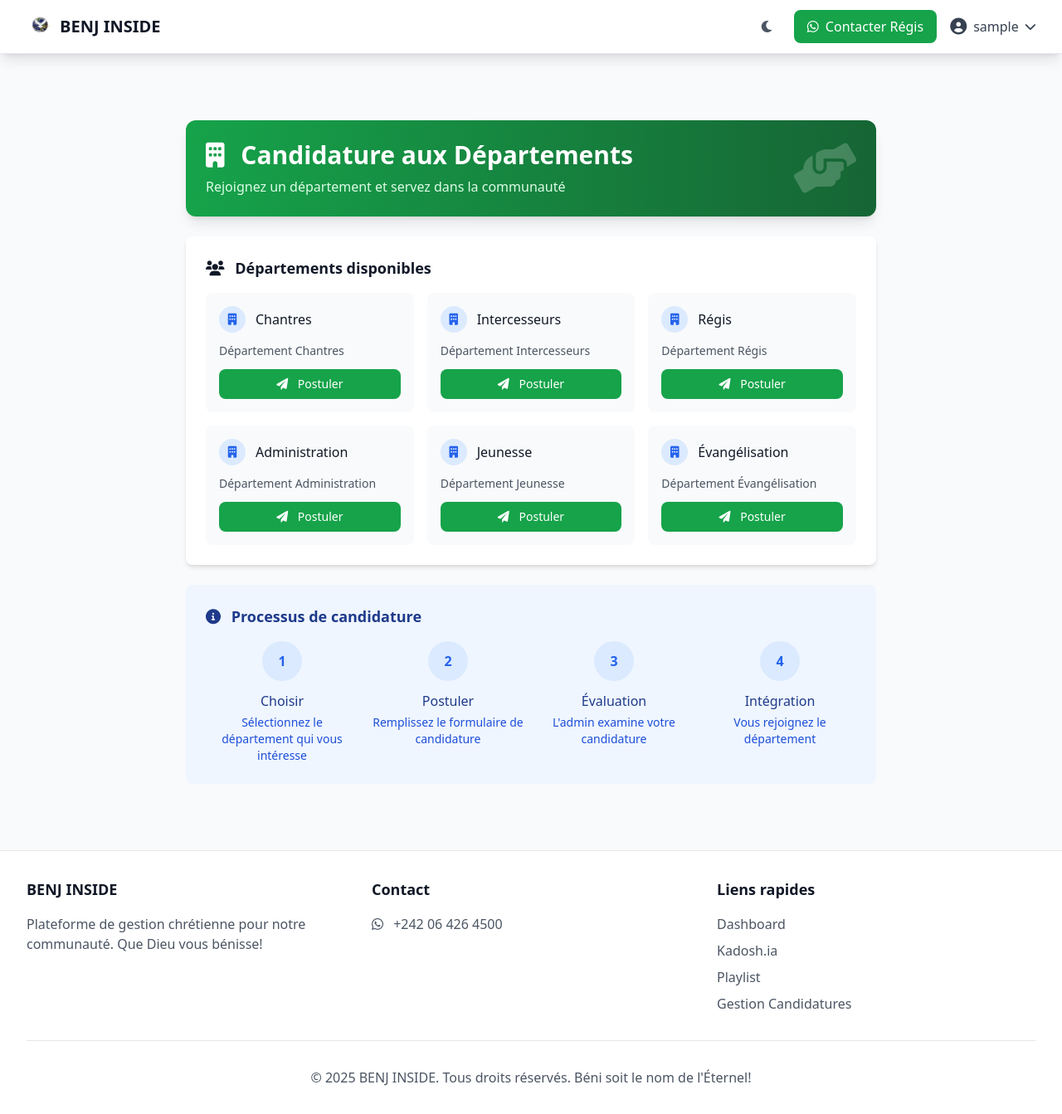
After one commit to Richy-and/BENJ_SUPER, a Flask app: page /department-requests/candidatures in a window 1280 px wide. The commit adds this page. Shown: the whole page at 83% size. Run offline with Flask 3, Linux system fonts and the light colour scheme; the visitor is signed in with stand-in values (Sample User, id 1); some libraries are stand-ins or nearby versions.

Commit message:
Allow members to apply for departments and notify admins of new applications
Implements department candidature feature with dashboard notifications for admins and adds department_candidatures route and template.

Replit-Commit-Author: Agent
Replit-Commit-Session-Id: 565ac0b4-8b9b-4fe5-aace-b84b2958c81a
Replit-Commit-Screenshot-Url: https://storage.googleapis.com/screenshot-production-us-central1/670d1683-97da-4c4e-8755-c975f56bb6a1/565ac0b4-8b9b-4fe5-aace-b84b2958c81a/lcr07PT

```diff
--- a/routes/department_requests.py
+++ b/routes/department_requests.py
@@ -176,6 +176,24 @@ def my_department_requests():
 
     return render_template('dashboard/my_department_requests.html', mes_demandes=mes_demandes)
 
+@department_requests_bp.route('/candidatures')
+@require_login
+def department_candidatures():
+    """Page principale des candidatures pour les membres"""
+    user = get_current_user()
+
+    # Récupérer les départements disponibles
+    departments = Department.query.all()
+
+    # Récupérer les candidatures existantes de l'utilisateur
+    mes_candidatures = DepartmentRequest.query.filter_by(user_id=user.id).join(Department).order_by(
+        DepartmentRequest.created_at.desc()
+    ).all()
+
+    return render_template('dashboard/department_candidature.html',
+                         departments=departments,
+                         mes_candidatures=mes_candidatures)
+
 @department_requests_bp.route('/department-request', methods=['GET', 'POST'])
 @require_login
 def create_department_request():
--- a/templates/base.html
+++ b/templates/base.html
@@ -149,6 +149,11 @@
                                 <li><a href="{{ url_for('dashboard.dashboard') }}" class="text-gray-600 dark:text-gray-400 hover:text-primary-600">Dashboard</a></li>
                                 <li><a href="{{ url_for('dashboard.chatbot') }}" class="text-gray-600 dark:text-gray-400 hover:text-primary-600">Kadosh.ia</a></li>
                                 <li><a href="{{ url_for('dashboard.playlist') }}" class="text-gray-600 dark:text-gray-400 hover:text-primary-600">Playlist</a></li>
+                                {% if session.user_role == 'admin' %}
+                                <li><a href="{{ url_for('department_requests.admin_department_requests') }}" class="text-gray-600 dark:text-gray-400 hover:text-primary-600">Gestion Candidatures</a></li>
+                                {% elif session.user_role == 'membre' %}
+                                <li><a href="{{ url_for('department_requests.department_candidatures') }}" class="text-gray-600 dark:text-gray-400 hover:text-primary-600">Candidatures</a></li>
+                                {% endif %}
                             {% else %}
                                 <li><a href="{{ url_for('auth.login') }}" class="text-gray-600 dark:text-gray-400 hover:text-primary-600">Se connecter</a></li>
                                 <li><a href="{{ url_for('auth.register') }}" class="text-gray-600 dark:text-gray-400 hover:text-primary-600">S'inscrire</a></li>
--- /dev/null
+++ b/templates/dashboard/department_candidature.html
@@ -0,0 +1,230 @@
+{% extends "base.html" %}
+
+{% block title %}Candidature Département{% endblock %}
+
+{% block content %}
+<div class="max-w-4xl mx-auto py-6 sm:px-6 lg:px-8">
+    <div class="px-4 py-6 sm:px-0">
+        <!-- Header -->
+        <div class="bg-gradient-to-r from-green-600 to-green-800 text-white rounded-xl shadow-lg p-6 mb-6">
+            <div class="flex items-center justify-between">
+                <div>
+                    <h1 class="text-3xl font-bold mb-2">
+                        <i class="fas fa-building mr-3"></i>
+                        Candidature aux Départements
+                    </h1>
+                    <p class="text-green-100">
+                        Rejoignez un département et servez dans la communauté
+                    </p>
+                </div>
+                <div class="hidden md:block">
+                    <i class="fas fa-hands-helping text-6xl opacity-20"></i>
+                </div>
+            </div>
+        </div>
+
+        <!-- Statut des candidatures existantes -->
+        {% if mes_candidatures %}
+        <div class="bg-white dark:bg-gray-800 rounded-lg shadow-md p-6 mb-6">
+            <h2 class="text-lg font-semibold text-gray-900 dark:text-white mb-4">
+                <i class="fas fa-history mr-2"></i>
+                Mes candidatures en cours
+            </h2>
+            <div class="space-y-3">
+                {% for candidature in mes_candidatures %}
+                <div class="flex items-center justify-between p-3 bg-gray-50 dark:bg-gray-700 rounded-lg">
+                    <div class="flex items-center">
+                        <div class="w-10 h-10 bg-blue-100 dark:bg-blue-900 rounded-full flex items-center justify-center mr-3">
+                            <i class="fas fa-building text-blue-600"></i>
+                        </div>
+                        <div>
+                            <h3 class="font-medium text-gray-900 dark:text-white">
+                                {{ candidature.department.nom }}
+                            </h3>
+                            <p class="text-sm text-gray-600 dark:text-gray-400">
+                                Rôle: {{ candidature.role_requested }}
+                            </p>
+                        </div>
+                    </div>
+                    <div class="flex items-center">
+                        <span class="px-3 py-1 text-xs font-medium rounded-full
+                            {% if candidature.statut == 'en_attente' %}bg-yellow-100 text-yellow-800 dark:bg-yellow-900 dark:text-yellow-200{% endif %}
+                            {% if candidature.statut == 'approuve' %}bg-green-100 text-green-800 dark:bg-green-900 dark:text-green-200{% endif %}
+                            {% if candidature.statut == 'rejete' %}bg-red-100 text-red-800 dark:bg-red-900 dark:text-red-200{% endif %}">
+                            {% if candidature.statut == 'en_attente' %}En attente{% endif %}
+                            {% if candidature.statut == 'approuve' %}Approuvée{% endif %}
+                            {% if candidature.statut == 'rejete' %}Rejetée{% endif %}
+                        </span>
+                    </div>
+                </div>
+                {% endfor %}
+            </div>
+        </div>
+        {% endif %}
+
+        <!-- Départements disponibles -->
+        <div class="bg-white dark:bg-gray-800 rounded-lg shadow-md p-6 mb-6">
+            <h2 class="text-lg font-semibold text-gray-900 dark:text-white mb-4">
+                <i class="fas fa-users mr-2"></i>
+                Départements disponibles
+            </h2>
+            <div class="grid grid-cols-1 md:grid-cols-2 lg:grid-cols-3 gap-4">
+                {% for department in departments %}
+                <div class="bg-gray-50 dark:bg-gray-700 rounded-lg p-4 hover:shadow-md transition-shadow">
+                    <div class="flex items-center mb-3">
+                        <div class="w-8 h-8 bg-blue-100 dark:bg-blue-900 rounded-full flex items-center justify-center mr-3">
+                            <i class="fas fa-building text-blue-600 text-sm"></i>
+                        </div>
+                        <h3 class="font-medium text-gray-900 dark:text-white">
+                            {{ department.nom }}
+                        </h3>
+                    </div>
+                    <p class="text-sm text-gray-600 dark:text-gray-400 mb-3">
+                        {{ department.description or "Département " + department.nom }}
+                    </p>
+                    <button onclick="openCandidatureModal({{ department.id }}, '{{ department.nom }}')"
+                            class="w-full bg-green-600 hover:bg-green-700 text-white py-2 px-4 rounded-lg text-sm font-medium transition-colors">
+                        <i class="fas fa-paper-plane mr-2"></i>
+                        Postuler
+                    </button>
+                </div>
+                {% endfor %}
+            </div>
+        </div>
+
+        <!-- Processus de candidature -->
+        <div class="bg-blue-50 dark:bg-blue-900/20 rounded-lg p-6">
+            <h2 class="text-lg font-semibold text-blue-900 dark:text-blue-100 mb-4">
+                <i class="fas fa-info-circle mr-2"></i>
+                Processus de candidature
+            </h2>
+            <div class="grid grid-cols-1 md:grid-cols-4 gap-4">
+                <div class="text-center">
+                    <div class="w-12 h-12 bg-blue-100 dark:bg-blue-800 rounded-full flex items-center justify-center mx-auto mb-3">
+                        <span class="text-blue-600 dark:text-blue-300 font-bold">1</span>
+                    </div>
+                    <h3 class="font-medium text-blue-900 dark:text-blue-100 mb-1">Choisir</h3>
+                    <p class="text-sm text-blue-700 dark:text-blue-300">Sélectionnez le département qui vous intéresse</p>
+                </div>
+                <div class="text-center">
+                    <div class="w-12 h-12 bg-blue-100 dark:bg-blue-800 rounded-full flex items-center justify-center mx-auto mb-3">
+                        <span class="text-blue-600 dark:text-blue-300 font-bold">2</span>
+                    </div>
+                    <h3 class="font-medium text-blue-900 dark:text-blue-100 mb-1">Postuler</h3>
+                    <p class="text-sm text-blue-700 dark:text-blue-300">Remplissez le formulaire de candidature</p>
+                </div>
+                <div class="text-center">
+                    <div class="w-12 h-12 bg-blue-100 dark:bg-blue-800 rounded-full flex items-center justify-center mx-auto mb-3">
+                        <span class="text-blue-600 dark:text-blue-300 font-bold">3</span>
+                    </div>
+                    <h3 class="font-medium text-blue-900 dark:text-blue-100 mb-1">Évaluation</h3>
+                    <p class="text-sm text-blue-700 dark:text-blue-300">L'admin examine votre candidature</p>
+                </div>
+                <div class="text-center">
+                    <div class="w-12 h-12 bg-blue-100 dark:bg-blue-800 rounded-full flex items-center justify-center mx-auto mb-3">
+                        <span class="text-blue-600 dark:text-blue-300 font-bold">4</span>
+                    </div>
+                    <h3 class="font-medium text-blue-900 dark:text-blue-100 mb-1">Intégration</h3>
+                    <p class="text-sm text-blue-700 dark:text-blue-300">Vous rejoignez le département</p>
+                </div>
+            </div>
+        </div>
+    </div>
+</div>
+
+<!-- Modal de candidature -->
+<div id="candidatureModal" class="fixed inset-0 bg-gray-600 bg-opacity-50 hidden overflow-y-auto h-full w-full z-50">
+    <div class="relative top-20 mx-auto p-5 border w-96 shadow-lg rounded-md bg-white dark:bg-gray-800">
+        <div class="mt-3">
+            <div class="flex items-center justify-between mb-4">
+                <h3 class="text-lg font-medium text-gray-900 dark:text-white">
+                    <i class="fas fa-paper-plane mr-2"></i>
+                    Candidature au département
+                </h3>
+                <button onclick="closeCandidatureModal()" class="text-gray-400 hover:text-gray-600 dark:hover:text-gray-300">
+                    <i class="fas fa-times"></i>
+                </button>
+            </div>
+
+            <form id="candidatureForm" method="POST" action="{{ url_for('department_requests.create_department_request') }}">
+                <input type="hidden" id="department_id" name="department_id">
+
+                <div class="mb-4">
+                    <label class="block text-sm font-medium text-gray-700 dark:text-gray-300 mb-2">
+                        Département sélectionné
+                    </label>
+                    <div class="p-3 bg-gray-50 dark:bg-gray-700 rounded-lg">
+                        <span id="selectedDepartment" class="text-gray-900 dark:text-white font-medium"></span>
+                    </div>
+                </div>
+
+                <div class="mb-4">
+                    <label for="role_requested" class="block text-sm font-medium text-gray-700 dark:text-gray-300 mb-2">
+                        Rôle souhaité *
+                    </label>
+                    <select name="role_requested" id="role_requested" required
+                            class="w-full px-3 py-2 border border-gray-300 dark:border-gray-600 rounded-md focus:outline-none focus:ring-2 focus:ring-green-500 dark:bg-gray-700 dark:text-white">
+                        <option value="">Sélectionnez un rôle</option>
+                        <option value="ouvrier">Ouvrier</option>
+                        <option value="chef">Chef</option>
+                        <option value="chantres">Chantre</option>
+                        <option value="intercesseurs">Intercesseur</option>
+                        <option value="régis">Régisseur</option>
+                        <option value="chef_chantres">Chef Chantres</option>
+                        <option value="chef_intercesseurs">Chef Intercesseurs</option>
+                        <option value="chef_régis">Chef Régisseurs</option>
+                    </select>
+                </div>
+
+                <div class="mb-4">
+                    <label for="motivation" class="block text-sm font-medium text-gray-700 dark:text-gray-300 mb-2">
+                        Lettre de motivation *
+                    </label>
+                    <textarea name="motivation" id="motivation" rows="4" required
+                              class="w-full px-3 py-2 border border-gray-300 dark:border-gray-600 rounded-md focus:outline-none focus:ring-2 focus:ring-green-500 dark:bg-gray-700 dark:text-white"
+                              placeholder="Expliquez pourquoi vous souhaitez rejoindre ce département..."></textarea>
+                </div>
+
+                <div class="bg-green-50 dark:bg-green-900/20 rounded-lg p-3 mb-4">
+                    <p class="text-sm text-green-800 dark:text-green-200">
+                        <i class="fas fa-info-circle mr-2"></i>
+                        Votre candidature sera examinée par l'administrateur dans les plus brefs délais.
+                    </p>
+                </div>
+
+                <div class="flex justify-end space-x-3">
+                    <button type="button" onclick="closeCandidatureModal()"
+                            class="px-4 py-2 text-gray-600 dark:text-gray-400 hover:text-gray-800 dark:hover:text-gray-200 transition-colors">
+                        Annuler
+                    </button>
+                    <button type="submit"
+                            class="px-6 py-2 bg-green-600 hover:bg-green-700 text-white rounded-lg font-medium transition-colors">
+                        <i class="fas fa-paper-plane mr-2"></i>
+                        Soumettre
+                    </button>
+                </div>
+            </form>
+        </div>
+    </div>
+</div>
+
+<script>
+function openCandidatureModal(departmentId, departmentName) {
+    document.getElementById('department_id').value = departmentId;
+    document.getElementById('selectedDepartment').textContent = departmentName;
+    document.getElementById('candidatureModal').classList.remove('hidden');
+}
+
+function closeCandidatureModal() {
+    document.getElementById('candidatureModal').classList.add('hidden');
+    document.getElementById('candidatureForm').reset();
+}
+
+// Fermer le modal en cliquant à l'extérieur
+document.getElementById('candidatureModal').addEventListener('click', function(e) {
+    if (e.target === this) {
+        closeCandidatureModal();
+    }
+});
+</script>
+{% endblock %}
```
Also changed, not shown: replit.md (+5 -0 lines), routes/dashboard.py (+6 -1 lines), templates/dashboard/dashboard.html (+43 -1 lines).
